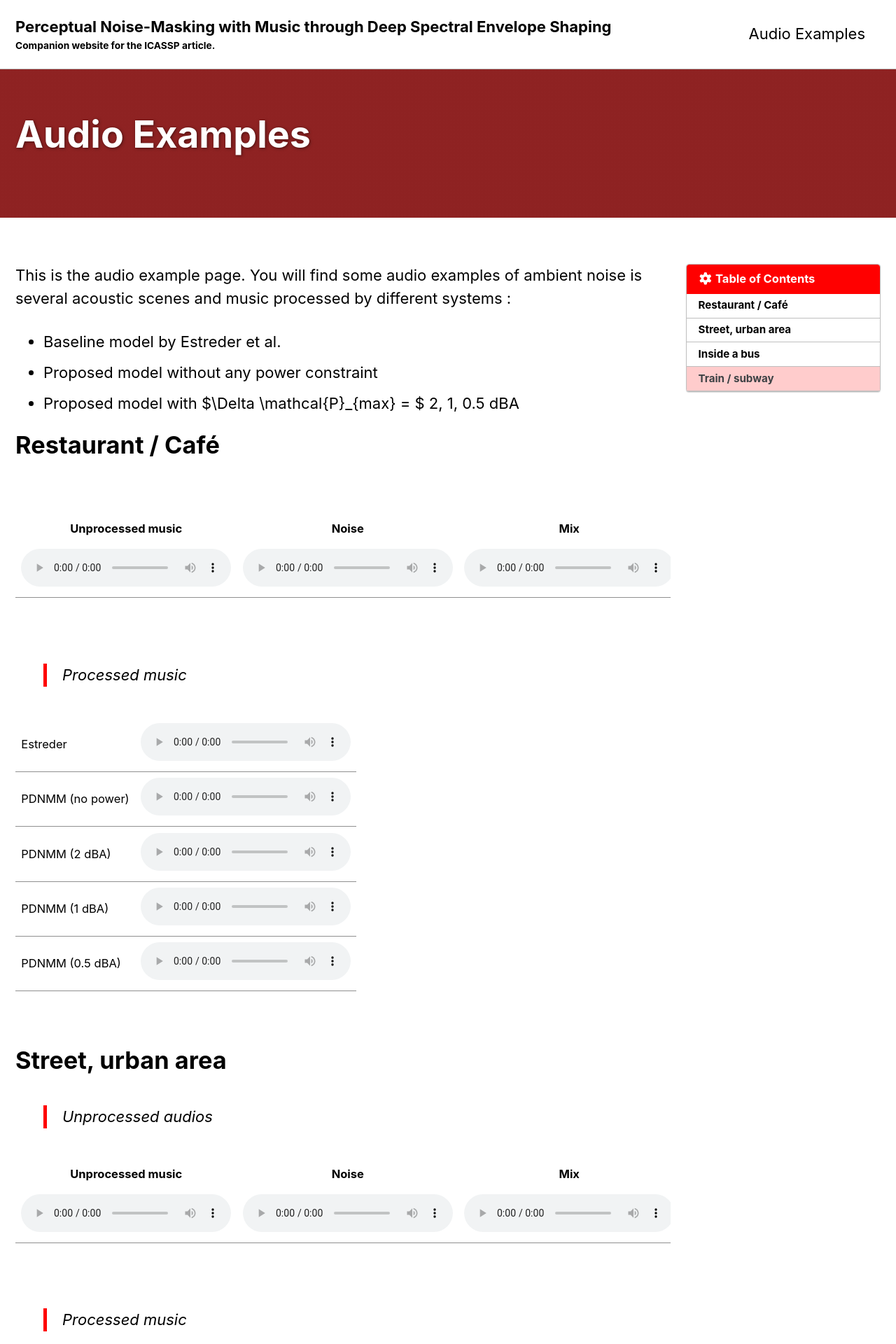
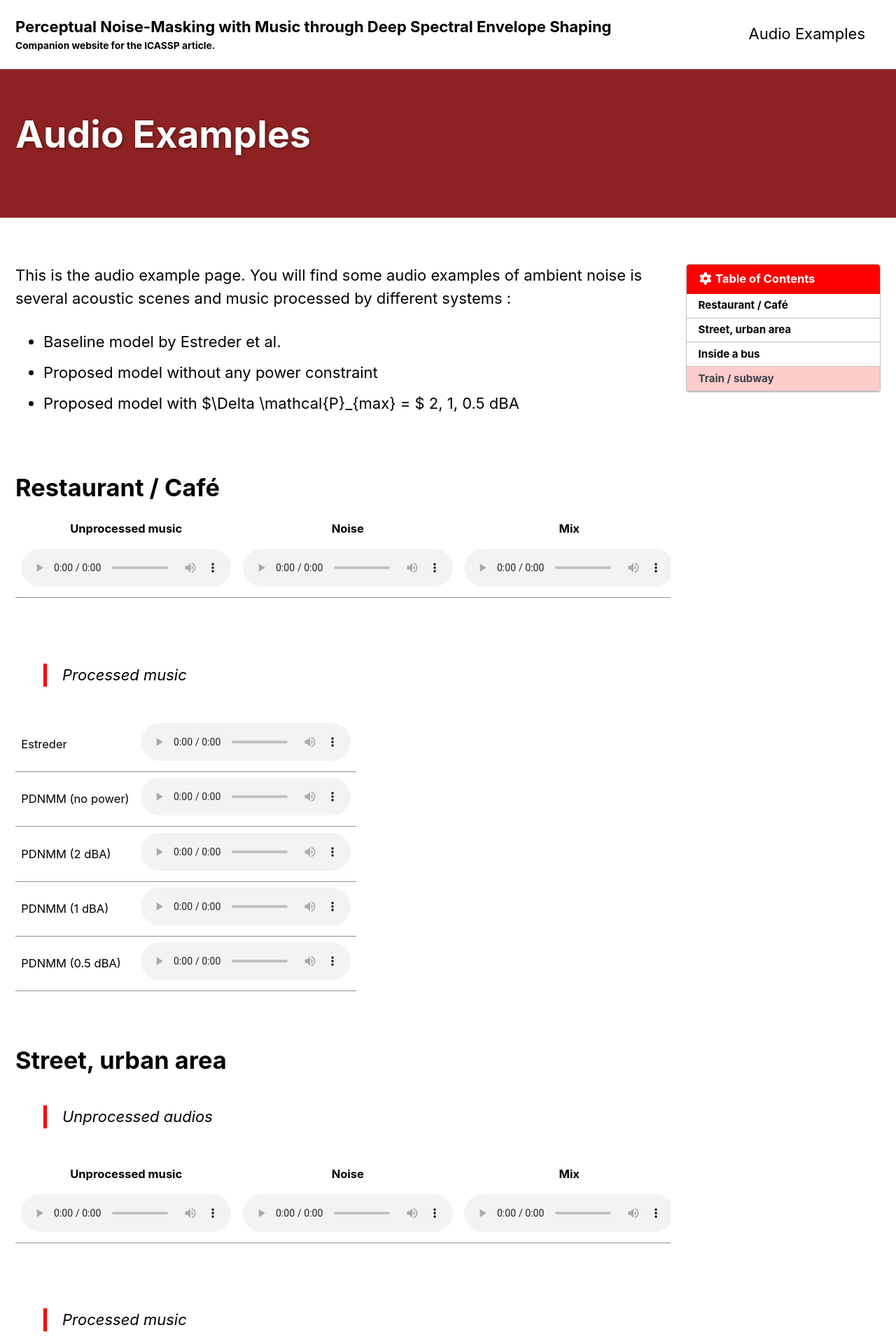
Before and after one commit to ClementineBerger/DPNMM, a Jekyll site: the page built from docs/_pages/audio.md, in a window 1280 px wide. Shown: the top 1920 px of the page at 70% size. Built offline with Jekyll 4.4.1, drawn with Linux system fonts in a browser that asks for light colours; cached includes are drawn as plain includes.

Commit message:
Fix audio path

```diff
--- a/docs/_pages/audio.md
+++ b/docs/_pages/audio.md
@@ -19,9 +19,9 @@
 - Proposed model without any power constraint
 - Proposed model with $\Delta \mathcal{P}_{max} = $ 2, 1, 0.5 dBA
 
-# Restaurant / Café
 <br/>
 
+# Restaurant / Café
 
 <html>
 <!-- <head>
@@ -319,7 +319,7 @@
                 <td>PDNMM (2 dBA)</td>
                 <td>
                     <audio controls controlslist="nodownload">
-                        <source src="audio/bus_neural_016_power_2_mix.wav" type="audio/wav"/>
+                        <source src="audio/bus/bus_neural_016_power_2_mix.wav" type="audio/wav"/>
                         Your browser does not support the audio element.
                     </audio>
                 </td>
```
